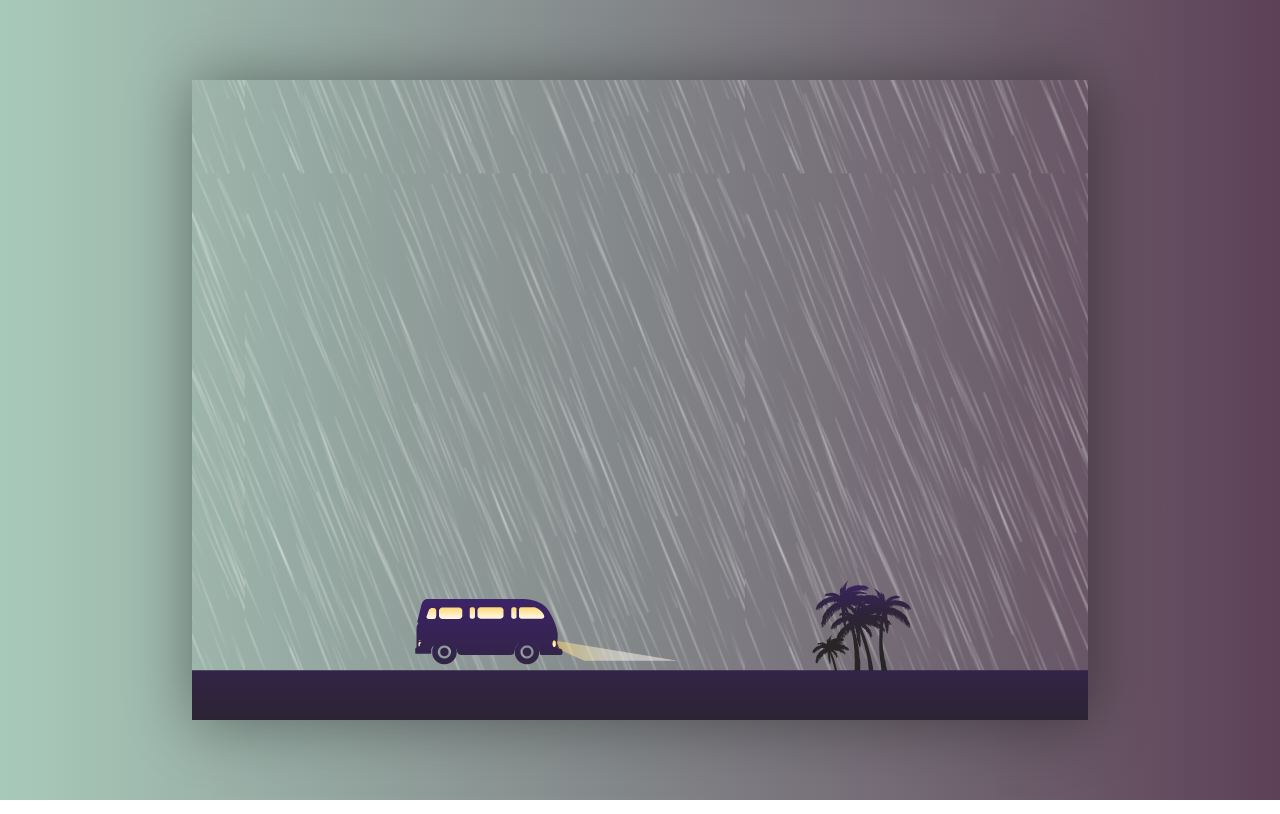
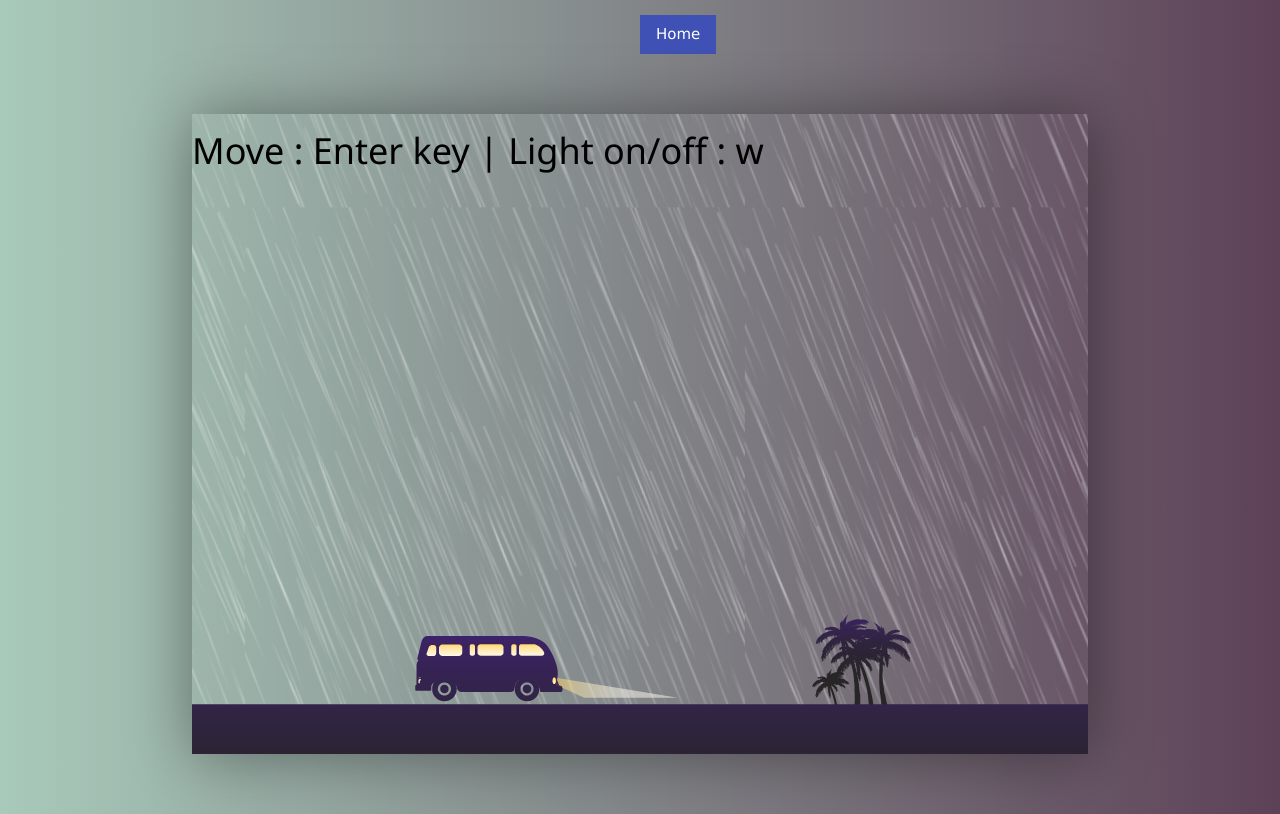
Before and after one commit to SachiAcchi/animation, a plain HTML site: page index.html in a window 1280 px wide. Drawn offline with nearby package versions, Linux system fonts and the light colour scheme.

Commit message:
project changes

```diff
--- a/index.html
+++ b/index.html
@@ -5,11 +5,16 @@
     <meta name="viewport" content="width=device-width, initial-scale=1.0">
     <meta http-equiv="X-UA-Compatible" content="ie=edge">
     <link rel="stylesheet" href="style.css">
+    <link rel="stylesheet" href="https://www.w3schools.com/w3css/4/w3.css">
     <title>car</title>
 </head>
 <body>
 
+      <div>
+            <a href="../index.html" class="w3-btn w3-indigo home-btn">Home</a>
+      </div>
     <div class="night rain">
+        <H1>Move : Enter key |  Light on/off : w</H1>
 
         <div class="surface"></div>
         <div class="car">
@@ -19,6 +24,7 @@
 
     </div>
 
+
     <script src="https://code.jquery.com/jquery-3.4.1.min.js"></script>
     <script src="magic.js"></script>
 </body>
--- a/style.css
+++ b/style.css
@@ -7,7 +7,7 @@ body{
 .night{
     height: 80vh;
     width: 70vw;
-    margin: 5rem auto;
+    margin: 4rem auto;
     /* background: url('./assets/img_1.png'); */
 
     background-size: cover;
@@ -26,6 +26,10 @@ body{
     left:0% ;
     background-repeat: repeat-x;
 
+}
+
+.home-btn{
+    margin: 15px 0 0 50%;
 }
 
 
```
